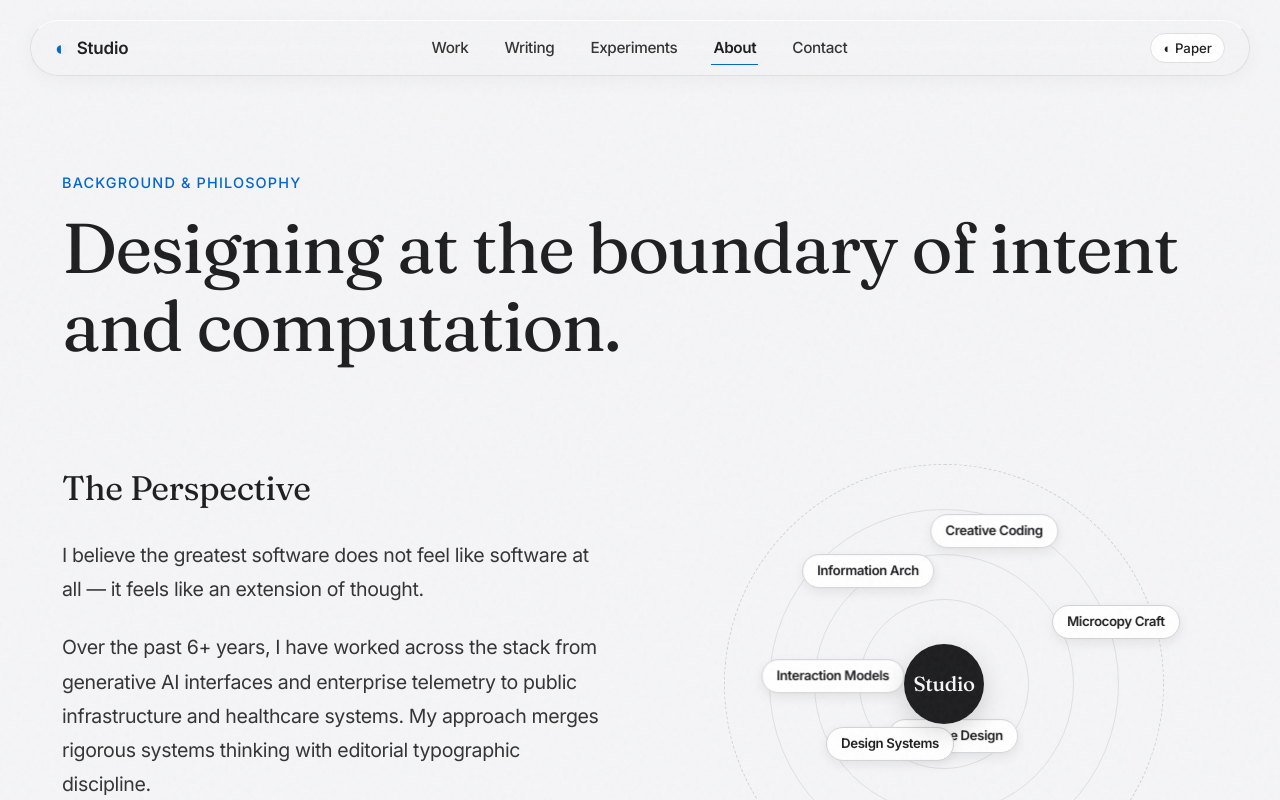
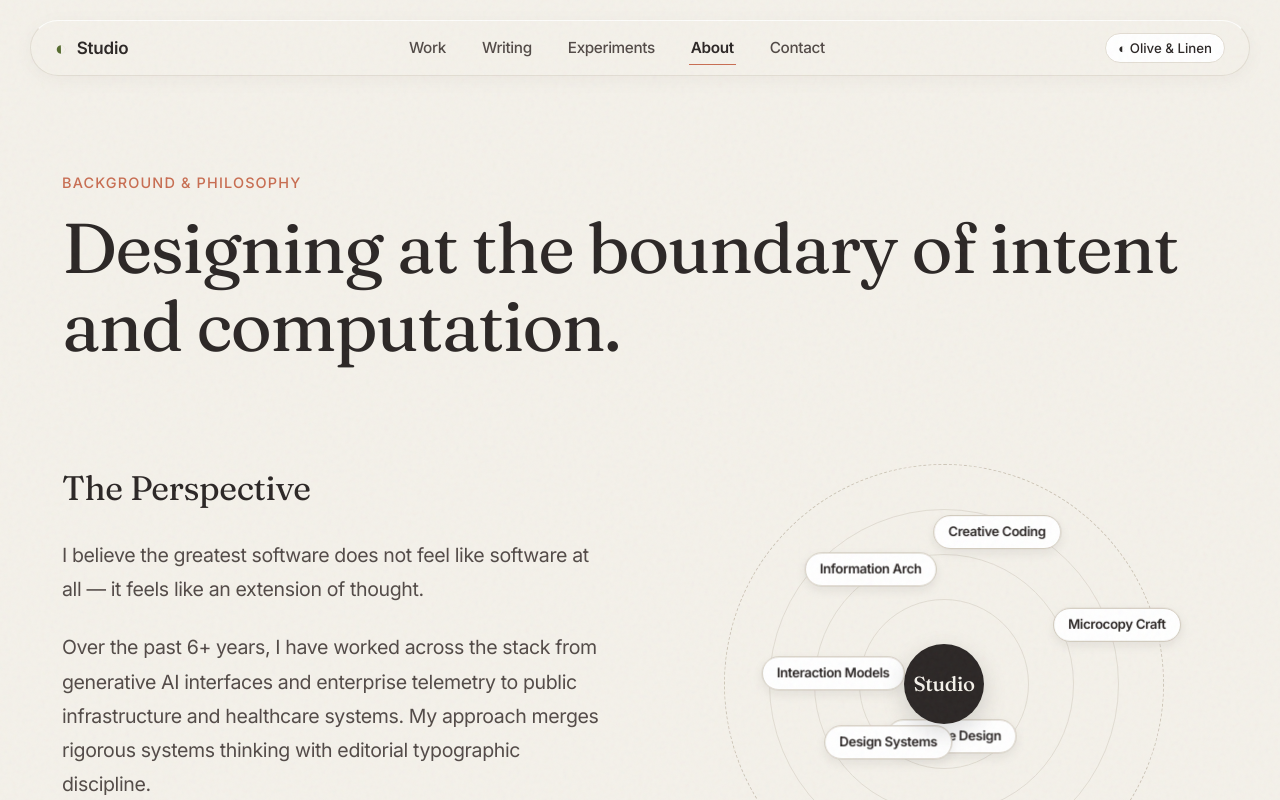
Before and after one commit to KANHA-KC/portfolio-fall-of-2k26, a Next.js app: page /about in a window 1280 px wide. Shown: the top 800 px of the page. Built offline with nearby package versions, Linux system fonts and the light colour scheme.

Commit message:
feat: apply Earthy Professional Olive Green & Terracotta palette (60-30-10 layout)

```diff
--- a/app/globals.css
+++ b/app/globals.css
@@ -1,69 +1,84 @@
 /* ==========================================================================
-   APPLE DESIGN SYSTEM TOKENS & SPECIFICATION (Apple.md)
+   THE "EARTHY PROFESSIONAL" PALETTE (Warm Beige, Espresso, Olive Green, Terracotta)
+   60% Canvas: Warm Beige (#F4F1EA)
+   30% Structural: Olive Green (#556B2F)
+   10% Accent: Terracotta / Rust (#C86D51)
+   Text: Espresso (#2B2625)
    ========================================================================== */
 
 :root {
-  /* Apple Design Palette (§Colors) */
-  --apple-primary: #0066cc;          /* Action Blue */
-  --apple-primary-focus: #0071e3;    /* Focus Blue */
-  --apple-primary-dark: #2997ff;     /* Sky Link Blue on dark */
-  --apple-ink: #1d1d1f;              /* Near-Black Ink */
-  --apple-body: #1d1d1f;
-  --apple-parchment: #f5f5f7;        /* Signature Apple Parchment */
-  --apple-surface-pearl: #fafafc;    /* Pearl Button surface */
-  --apple-tile-1: #272729;           /* Near-Black Tile 1 */
-  --apple-tile-2: #2a2a2c;           /* Near-Black Tile 2 */
-  --apple-hairline: #e0e0e0;         /* 1px Hairline */
-  --apple-divider-soft: #f0f0f0;
-
-  /* Theme Mapping — Parchment Canvas (Apple Light Default) */
-  --bg-paper: #f5f5f7;
-  --bg-paper-subtle: #eaebee;
-  --bg-paper-dark: #e0e1e6;
+  /* 60% Canvas / Background: Warm Beige (#F4F1EA) */
+  --bg-paper: #f4f1ea;
+  --bg-paper-subtle: #eae5dc;
+  --bg-paper-dark: #ded7cb;
   --bg-card: #ffffff;
-  --bg-card-hover: #fafafc;
+  --bg-card-hover: #faf8f5;
   --bg-surface: #ffffff;
 
-  --clay: #0066cc;                   /* Action Blue for primary interactions */
-  --clay-hover: #0071e3;
-  --clay-subtle: rgba(0, 102, 204, 0.08);
-  --terracotta: #0066cc;
-  --moss: #0066cc;
-  --moss-subtle: rgba(0, 102, 204, 0.08);
-  --sand: #86868b;
-
-  --ink: #1d1d1f;
-  --ink-light: #333333;              /* ink-muted-80 */
-  --ink-muted: #7a7a7a;              /* ink-muted-48 */
-  --ink-faint: rgba(29, 29, 31, 0.05);
-
-  --border-subtle: #e0e0e0;          /* hairline */
-  --border-medium: #d2d2d7;
-  --border-focus: #0071e3;
+  /* Text & Ink: Espresso (#2B2625) */
+  --ink: #2b2625;
+  --ink-light: #524a47;
+  --ink-muted: #7d726d;
+  --ink-faint: rgba(43, 38, 37, 0.06);
+
+  /* 30% Structural: Olive Green (#556B2F) */
+  --olive: #556b2f;
+  --olive-hover: #435525;
+  --olive-subtle: rgba(85, 107, 47, 0.12);
+  --olive-dark: #37461e;
+  --moss: #556b2f;
+  --moss-subtle: rgba(85, 107, 47, 0.12);
+
+  /* 10% Accent: Terracotta / Rust (#C86D51) */
+  --terracotta: #c86d51;
+  --terracotta-hover: #b55b3f;
+  --terracotta-subtle: rgba(200, 109, 81, 0.12);
+  --clay: #c86d51;
+  --clay-hover: #b55b3f;
+  --clay-subtle: rgba(200, 109, 81, 0.12);
+  --sand: #7d726d;
+
+  /* Borders & Dividers */
+  --border-subtle: #e2ddd3;
+  --border-medium: #cec6b8;
+  --border-focus: #c86d51;
+
+  /* Apple Token Mappings & Aliases */
+  --apple-primary: #c86d51;          /* Terracotta CTA */
+  --apple-primary-focus: #b55b3f;
+  --apple-primary-dark: #e08569;
+  --apple-ink: #2b2625;              /* Espresso text */
+  --apple-body: #2b2625;
+  --apple-parchment: #f4f1ea;        /* Warm Beige */
+  --apple-surface-pearl: #faf8f5;
+  --apple-tile-1: #232b1e;
+  --apple-tile-2: #2b3525;
+  --apple-hairline: #e2ddd3;
+  --apple-divider-soft: #eae5dc;
 
   /* Typography */
   --font-serif: 'Fraunces', Georgia, serif;
   --font-sans: 'Inter', -apple-system, BlinkMacSystemFont, "SF Pro Text", "SF Pro Display", system-ui, sans-serif;
 
-  /* Spacing (§Layout) */
+  /* Spacing */
   --container-max: 1220px;
   --container-narrow: 840px;
   --header-height: 72px;
 
-  /* Apple Elevation (§Elevation & Depth) */
-  --shadow-sm: 0 1px 2px rgba(0, 0, 0, 0.04);
-  --shadow-md: 0 4px 12px rgba(0, 0, 0, 0.05);
-  --shadow-lg: 0 16px 36px rgba(0, 0, 0, 0.08);
-  --shadow-hover: 0 20px 40px rgba(0, 0, 0, 0.08);
-  --shadow-product: rgba(0, 0, 0, 0.22) 3px 5px 30px 0; /* Apple signature product drop shadow */
-
-  /* Shapes (§Shapes) */
+  /* Elevation */
+  --shadow-sm: 0 1px 2px rgba(43, 38, 37, 0.04);
+  --shadow-md: 0 4px 12px rgba(43, 38, 37, 0.05);
+  --shadow-lg: 0 16px 36px rgba(43, 38, 37, 0.08);
+  --shadow-hover: 0 20px 40px rgba(43, 38, 37, 0.08);
+  --shadow-product: rgba(43, 38, 37, 0.22) 3px 5px 30px 0;
+
+  /* Shapes */
   --rounded-sm: 8px;
   --rounded-md: 11px;
   --rounded-lg: 18px;                /* Store utility card radius */
   --rounded-pill: 9999px;            /* Primary action pill radius */
 
-  /* Transitions & Springs (§Quick Reference) */
+  /* Transitions & Springs */
   --ease-out: cubic-bezier(0.16, 1, 0.3, 1);
   --ease-spring: cubic-bezier(0.34, 1.56, 0.64, 1);
   --transition-fast: 140ms var(--ease-out);
@@ -71,31 +86,34 @@
   --transition-slow: 500ms var(--ease-out);
 }
 
-/* Dark Tile Canvas (§Surface - Near-Black Tile 1/2/3) */
+/* Deep Forest Nocturne Theme */
 [data-theme="dark"] {
-  --bg-paper: #1d1d1f;
-  --bg-paper-subtle: #272729;
-  --bg-paper-dark: #2a2a2c;
-  --bg-card: #272729;
-  --bg-card-hover: #2a2a2c;
-  --bg-surface: #272729;
-
-  --clay: #2997ff;                   /* Sky Link Blue on dark surfaces */
-  --clay-hover: #52aaff;
-  --clay-subtle: rgba(41, 151, 255, 0.16);
-  --terracotta: #2997ff;
-  --moss: #2997ff;
-  --moss-subtle: rgba(41, 151, 255, 0.16);
-  --sand: #a1a1a6;
-
-  --ink: #ffffff;
-  --ink-light: #cccccc;              /* body-muted on dark */
-  --ink-muted: #86868b;
-  --ink-faint: rgba(255, 255, 255, 0.08);
-
-  --border-subtle: rgba(255, 255, 255, 0.12);
-  --border-medium: rgba(255, 255, 255, 0.22);
-  --border-focus: #2997ff;
+  --bg-paper: #1b2117;
+  --bg-paper-subtle: #232b1e;
+  --bg-paper-dark: #2a3325;
+  --bg-card: #232b1e;
+  --bg-card-hover: #2b3525;
+  --bg-surface: #232b1e;
+
+  --clay: #e08569;
+  --clay-hover: #eb9a81;
+  --clay-subtle: rgba(224, 133, 105, 0.16);
+  --terracotta: #e08569;
+  --moss: #8fa866;
+  --moss-subtle: rgba(143, 168, 102, 0.16);
+  --olive: #8fa866;
+  --olive-hover: #a4bd7b;
+  --olive-subtle: rgba(143, 168, 102, 0.16);
+  --sand: #9ba48f;
+
+  --ink: #f4f1ea;
+  --ink-light: #d4cebf;
+  --ink-muted: #9ba48f;
+  --ink-faint: rgba(244, 241, 234, 0.08);
+
+  --border-subtle: rgba(244, 241, 234, 0.12);
+  --border-medium: rgba(244, 241, 234, 0.22);
+  --border-focus: #e08569;
 
   --shadow-sm: 0 1px 3px rgba(0, 0, 0, 0.4);
   --shadow-md: 0 4px 16px rgba(0, 0, 0, 0.5);
@@ -103,22 +121,25 @@
   --shadow-hover: 0 24px 48px rgba(0, 0, 0, 0.75);
 }
 
-/* Clay Warmth Accent Theme */
+/* Terracotta Warmth Accent Theme */
 [data-theme="clay"] {
-  --bg-paper: #f3ede6;
-  --bg-paper-subtle: #e8e0d5;
-  --bg-paper-dark: #ddcfc2;
+  --bg-paper: #f2eae4;
+  --bg-paper-subtle: #e6dcde;
+  --bg-paper-dark: #dbd0c7;
   --bg-card: #ffffff;
-  --bg-card-hover: #faf7f2;
+  --bg-card-hover: #faf6f2;
   --bg-surface: #ffffff;
 
-  --clay: #a64c28;
-  --clay-hover: #8f3d1d;
-  --clay-subtle: rgba(166, 76, 40, 0.12);
-
-  --ink: #1d1d1f;
-  --ink-light: #3d3531;
-  --ink-muted: #6f655d;
+  --clay: #b95b3d;
+  --clay-hover: #9e482d;
+  --clay-subtle: rgba(185, 91, 61, 0.12);
+  --terracotta: #b95b3d;
+  --olive: #556b2f;
+  --moss: #556b2f;
+
+  --ink: #2b2625;
+  --ink-light: #483d38;
+  --ink-muted: #73655e;
 }
 
 /* ==========================================================================
@@ -321,33 +342,33 @@ img {
   align-items: center;
   justify-content: space-between;
   padding: 0 24px;
-  background: rgba(245, 245, 247, 0.82);
+  background: rgba(244, 241, 234, 0.86);
   backdrop-filter: blur(20px) saturate(180%);
   -webkit-backdrop-filter: blur(20px) saturate(180%);
-  border: 1px solid var(--apple-hairline);
+  border: 1px solid var(--border-subtle);
   border-top: 1px solid rgba(255, 255, 255, 0.85);
-  box-shadow: 0 4px 20px rgba(0, 0, 0, 0.04);
+  box-shadow: 0 4px 20px rgba(43, 38, 37, 0.04);
   border-radius: 9999px;
   z-index: 500;
   transition: box-shadow 280ms var(--ease-out), background-color 280ms ease;
 }
 
 [data-theme="dark"] .nav {
-  background: rgba(39, 39, 41, 0.82);
-  border: 1px solid rgba(255, 255, 255, 0.12);
-  border-top: 1px solid rgba(255, 255, 255, 0.2);
+  background: rgba(35, 43, 30, 0.86);
+  border: 1px solid rgba(244, 241, 234, 0.12);
+  border-top: 1px solid rgba(244, 241, 234, 0.2);
   box-shadow: 0 8px 30px rgba(0, 0, 0, 0.4);
 }
 
 [data-theme="clay"] .nav {
-  background: rgba(243, 237, 230, 0.82);
-  border: 1px solid rgba(0, 0, 0, 0.08);
-  border-top: 1px solid rgba(255, 255, 255, 0.6);
+  background: rgba(242, 234, 228, 0.86);
+  border: 1px solid rgba(185, 91, 61, 0.15);
+  border-top: 1px solid rgba(255, 255, 255, 0.7);
   box-shadow: 0 4px 20px rgba(70, 35, 20, 0.06);
 }
 
 .nav:hover {
-  box-shadow: 0 8px 28px rgba(0, 0, 0, 0.06);
+  box-shadow: 0 8px 28px rgba(43, 38, 37, 0.06);
 }
 
 .nav__logo {
@@ -364,7 +385,7 @@ img {
 .nav__mark {
   display: inline-block;
   font-size: 1.15rem;
-  color: var(--clay);
+  color: var(--olive);
   transition: transform 0.4s var(--ease-out);
 }
 
@@ -394,7 +415,7 @@ img {
   left: 0;
   width: 0%;
   height: 1.5px;
-  background-color: var(--clay);
+  background-color: var(--terracotta);
   transition: width var(--transition-fast);
 }
 
@@ -435,7 +456,7 @@ img {
 
 .nav__theme-btn:hover {
   background: var(--bg-card-hover);
-  border-color: var(--clay);
+  border-color: var(--terracotta);
   transform: translateY(-1px);
 }
 
@@ -444,12 +465,12 @@ img {
   align-items: center;
   gap: 8px;
   padding: 5px 14px;
-  border-radius: 999px;
-  background: var(--clay-subtle);
-  border: 1px solid var(--clay);
+  border-radius: 9999px;
+  background: var(--olive-subtle);
+  border: 1px solid var(--olive);
   font-size: 0.76rem;
   font-weight: 600;
-  color: var(--clay);
+  color: var(--olive);
   letter-spacing: 0.02em;
 }
 
@@ -457,15 +478,15 @@ img {
   width: 7px;
   height: 7px;
   border-radius: 50%;
-  background: var(--clay);
-  box-shadow: 0 0 0 0 var(--clay);
+  background: var(--olive);
+  box-shadow: 0 0 0 0 var(--olive);
   animation: pulseDot 2.2s infinite cubic-bezier(0.66, 0, 0, 1);
 }
 
 @keyframes pulseDot {
-  0% { box-shadow: 0 0 0 0 rgba(192, 111, 80, 0.7); }
-  70% { box-shadow: 0 0 0 7px rgba(192, 111, 80, 0); }
-  100% { box-shadow: 0 0 0 0 rgba(192, 111, 80, 0); }
+  0% { box-shadow: 0 0 0 0 rgba(85, 107, 47, 0.7); }
+  70% { box-shadow: 0 0 0 7px rgba(85, 107, 47, 0); }
+  100% { box-shadow: 0 0 0 0 rgba(85, 107, 47, 0); }
 }
 
 /* Mobile Nav Toggle */
@@ -527,53 +548,53 @@ img {
   transition: transform 80ms cubic-bezier(0, 0, 0.2, 1) !important;
 }
 
-/* button-primary: Action Blue (#0066cc), White text, full pill, active scale(0.95) */
+/* button-primary: Terracotta / Rust (#C86D51) CTA, White text, full pill, active scale(0.95) */
 .btn--primary {
-  background: var(--apple-primary);
+  background: var(--terracotta);
   color: #ffffff;
-  border: 1px solid var(--apple-primary);
+  border: 1px solid var(--terracotta);
 }
 
 .btn--primary:hover {
-  background: var(--apple-primary-focus);
-  border-color: var(--apple-primary-focus);
+  background: var(--terracotta-hover);
+  border-color: var(--terracotta-hover);
   color: #ffffff;
   transform: translateY(-1px);
 }
 
 .btn--primary:focus-visible {
-  outline: 2px solid var(--apple-primary-focus);
+  outline: 2px solid var(--terracotta-hover);
   outline-offset: 2px;
 }
 
-/* button-secondary-pill: Ghost pill with Action Blue text and border */
+/* button-secondary-pill: Ghost pill with Olive Green (#556B2F) text and border */
 .btn--ghost {
   background: transparent;
-  color: var(--apple-primary);
-  border: 1px solid var(--apple-primary);
+  color: var(--olive);
+  border: 1px solid var(--olive);
 }
 
 .btn--ghost:hover {
-  background: rgba(0, 102, 204, 0.06);
-  border-color: var(--apple-primary-focus);
-  color: var(--apple-primary-focus);
+  background: var(--olive-subtle);
+  border-color: var(--olive-hover);
+  color: var(--olive-hover);
   transform: translateY(-1px);
 }
 
 [data-theme="dark"] .btn--primary {
-  background: var(--apple-primary);
+  background: var(--terracotta);
   color: #ffffff;
-  border-color: var(--apple-primary);
+  border-color: var(--terracotta);
 }
 
 [data-theme="dark"] .btn--ghost {
-  color: var(--apple-primary-dark);
-  border-color: var(--apple-primary-dark);
+  color: var(--olive);
+  border-color: var(--olive);
 }
 
 [data-theme="dark"] .btn--ghost:hover {
-  background: rgba(41, 151, 255, 0.12);
-  color: var(--apple-primary-dark);
+  background: var(--olive-subtle);
+  color: var(--olive);
 }
 
 .btn--magnetic {
@@ -1170,9 +1191,9 @@ main {
 }
 
 .filter-btn.is-active {
-  background: var(--ink);
-  color: #fff;
-  border-color: var(--ink);
+  background: var(--olive);
+  color: #ffffff;
+  border-color: var(--olive);
 }
 
 /* ==========================================================================
@@ -1893,9 +1914,9 @@ main {
 }
 
 .topic-pill.is-selected {
-  background: var(--clay);
-  color: #fff;
-  border-color: var(--clay);
+  background: var(--olive);
+  color: #ffffff;
+  border-color: var(--olive);
 }
 
 /* Toast Notification */
@@ -1923,21 +1944,38 @@ main {
 }
 
 /* ==========================================================================
-   FOOTER
+   FOOTER (Olive Green Structural Block with White Text)
    ========================================================================== */
 
 .foot {
   max-width: var(--container-max);
-  margin: 0 auto;
-  padding: 60px 32px 80px;
-  border-top: 1px solid var(--border-subtle);
+  margin: 48px auto 40px;
+  padding: 36px 40px;
+  background: var(--olive);
+  color: #ffffff;
+  border-radius: 18px;
   display: flex;
   align-items: center;
   justify-content: space-between;
-  font-size: 0.9rem;
-  color: var(--ink-muted);
+  font-size: 0.95rem;
+  font-weight: 400;
   flex-wrap: wrap;
   gap: 20px;
+}
+
+.foot p {
+  color: rgba(255, 255, 255, 0.95);
+  margin: 0;
+}
+
+[data-theme="dark"] .foot {
+  background: #232b1e;
+  color: #f4f1ea;
+  border: 1px solid rgba(143, 168, 102, 0.25);
+}
+
+[data-theme="dark"] .foot p {
+  color: rgba(244, 241, 234, 0.9);
 }
 
 /* ==========================================================================
--- a/components/Navbar.tsx
+++ b/components/Navbar.tsx
@@ -9,9 +9,9 @@ import { ThemeMode } from '@/lib/types';
 
 const THEMES: ThemeMode[] = ['paper', 'clay', 'dark'];
 const THEME_LABELS: Record<ThemeMode, string> = {
-  paper: '◐ Paper',
-  clay: '◐ Clay',
-  dark: '◐ Nocturne',
+  paper: '◐ Olive & Linen',
+  clay: '◐ Terracotta',
+  dark: '◐ Deep Forest',
 };
 
 export default function Navbar() {
```
